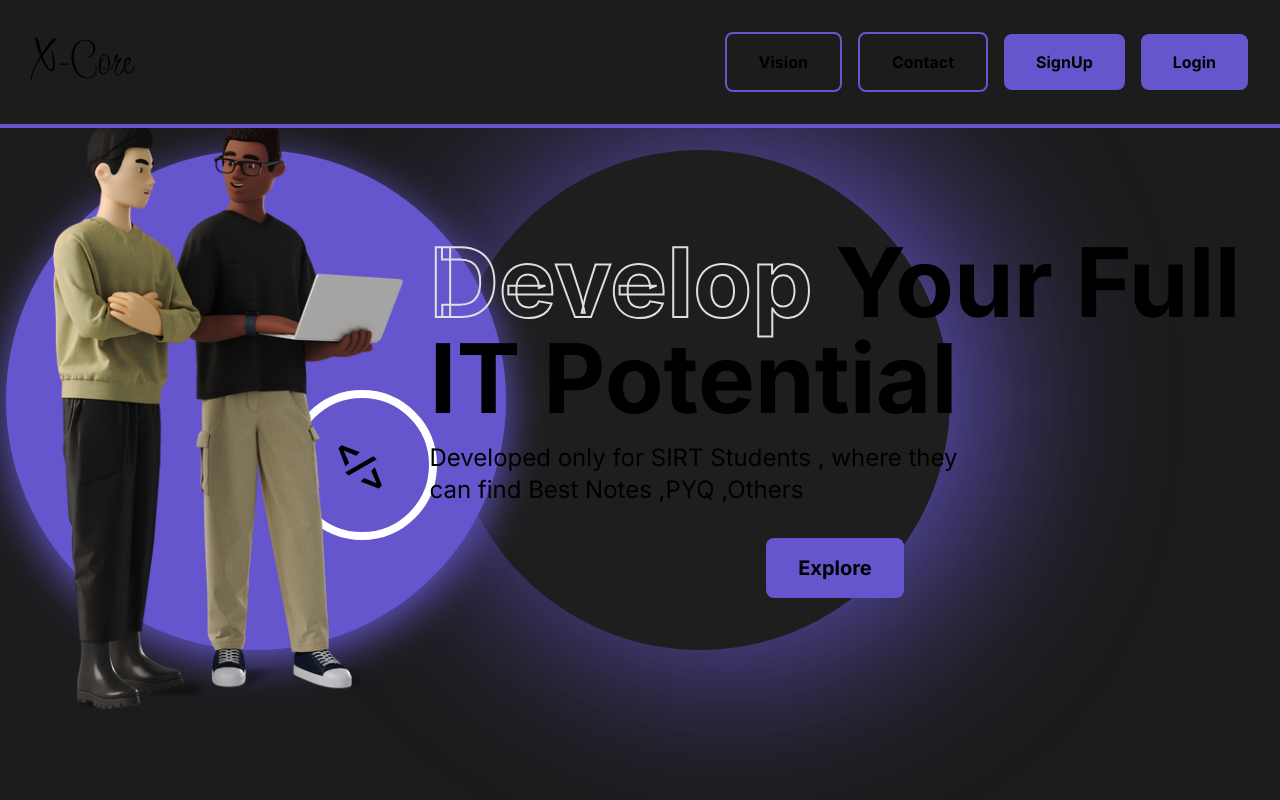
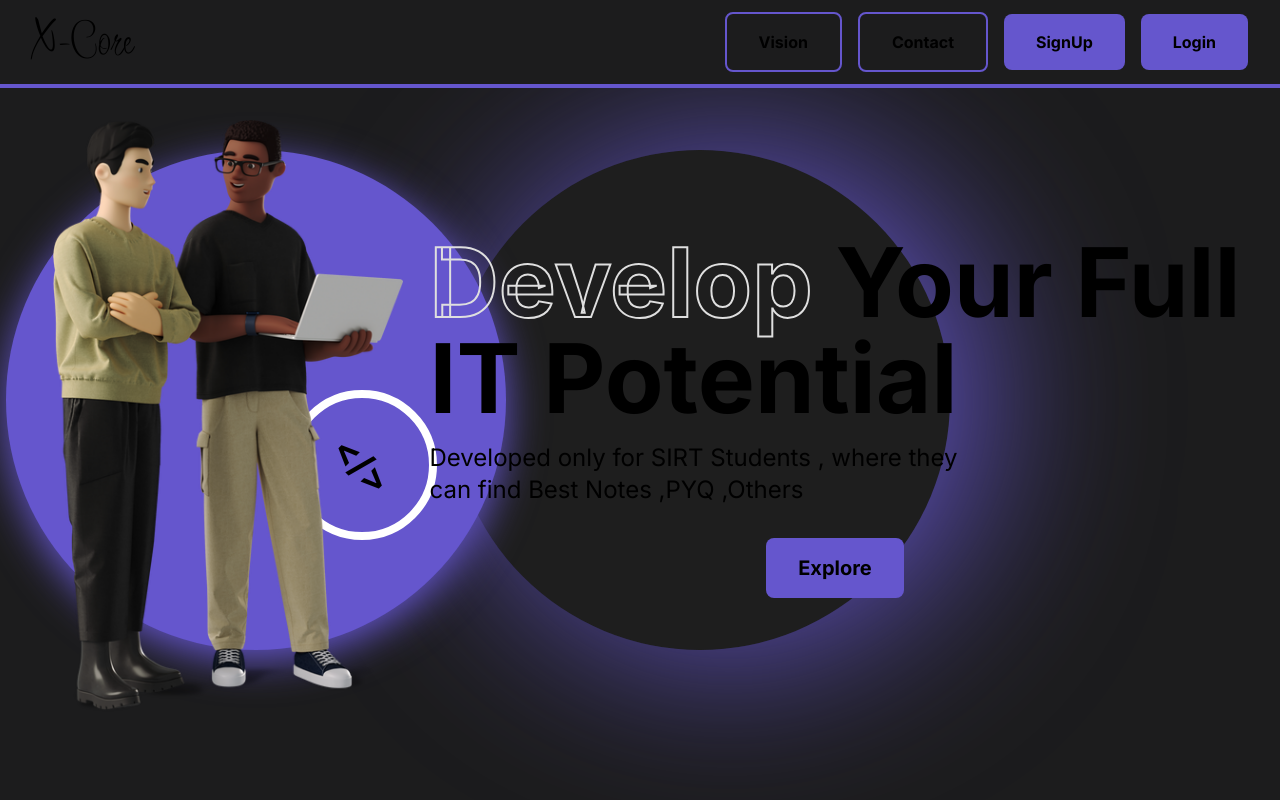
Before and after one commit to Tanishk05/X-Core, a Next.js app: page / in a window 1280 px wide. Built offline with nearby package versions, Linux system fonts and the light colour scheme.

Commit message:
Final Department commit

```diff
--- a/src/app/department/page.tsx
+++ b/src/app/department/page.tsx
@@ -22,7 +22,7 @@ const page = () => {
                     <h1 className='text-6xl font-bold'><span className='stroke text-8xl'>Which</span> <br /> Department Are <br />You From ? </h1>
                     <h2 className='text-xl'>Select Your Department so that we can move further to provide you notes <br /> can find Best Notes ,PYQ ,Others</h2>
                 </div>
-                <div className='w-[40vw] h-[30vh] flex items-start flex-col gap-4 '>
+                <div className='w-[40vw] h-[25vh] flex items-start flex-col gap-4 '>
                   <div className='flex gap-6 items-center justify-center'>
                      <button className='bg-[#6556CD] border-2 border-[#6556CD] pt-4 text-xl px-10 py-4 rounded-lg font-bold'>AIML</button>
                      <button className='bg-[#6556CD] border-2 border-[#6556CD] pt-4 text-xl px-10 py-4 rounded-lg font-bold'>CSCY</button>
--- a/src/components/Navbar.tsx
+++ b/src/components/Navbar.tsx
@@ -4,7 +4,7 @@ import Link from 'next/link'
 const Navbar = () => {
   return (
     <header className='bg-[#6556CD] pb-1 absolute w-full z-50'>
-        <nav className='flex items-center justify-between bg-[#1C1C1D] p-8'>
+        <nav className='flex items-center justify-between bg-[#1C1C1D] px-8 py-3'>
             <div>
                 <h1 className='font-inspiration text-5xl'>X-Core</h1>
             </div>
```
